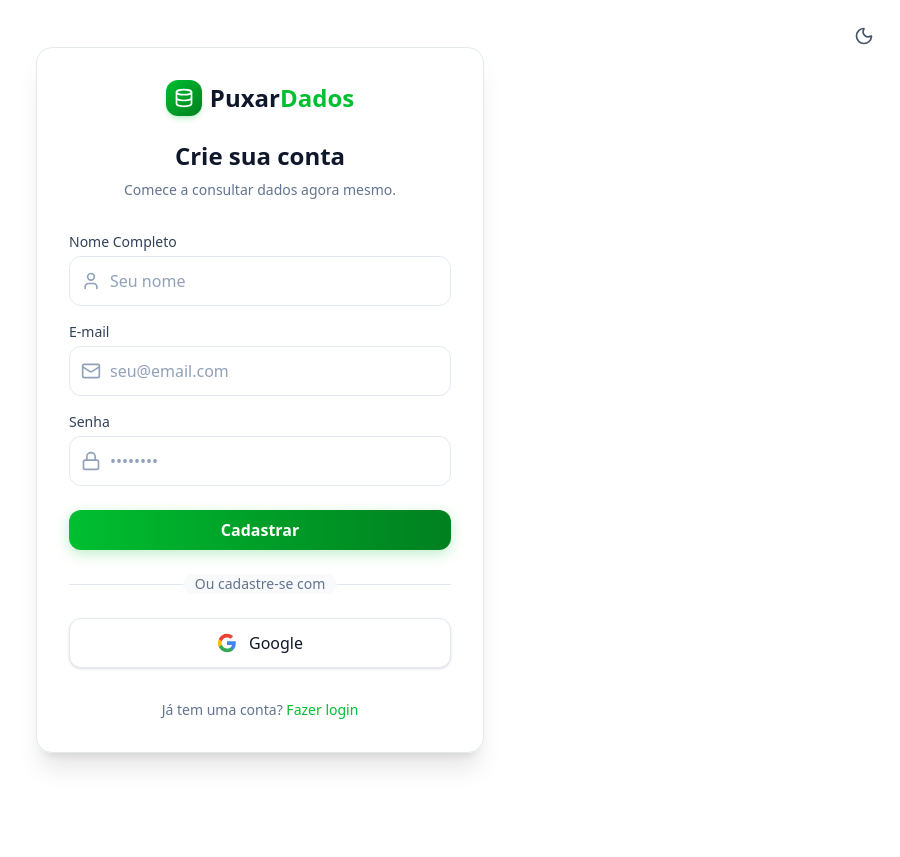
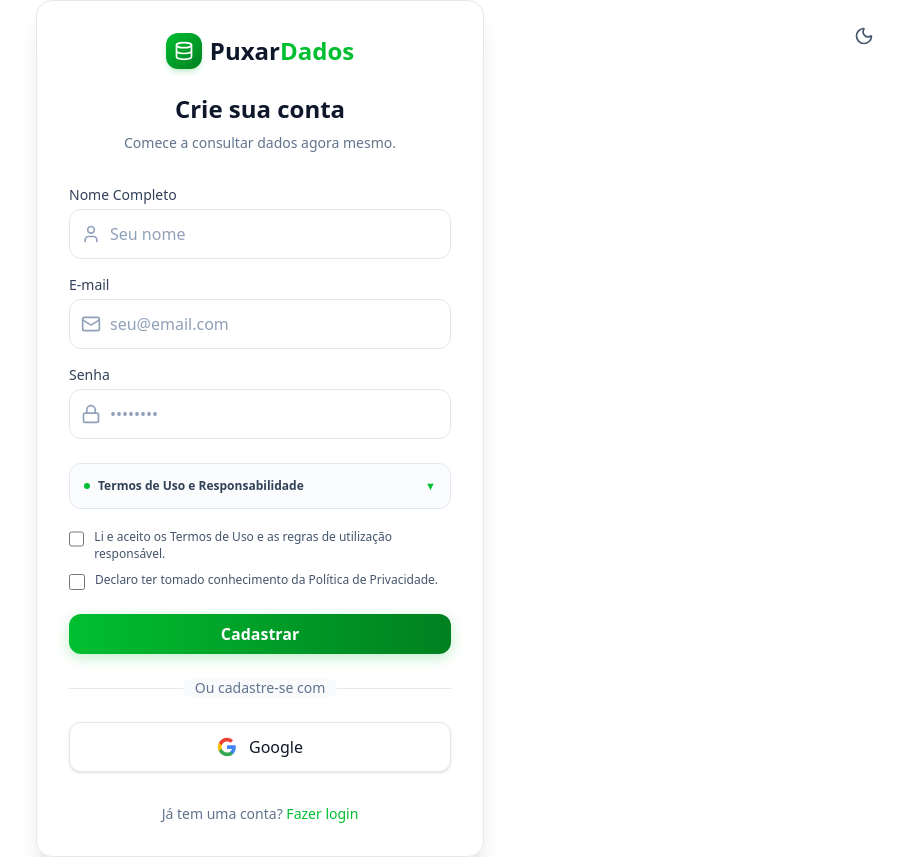
Before and after one commit to pitarf/puxardados.net, a Next.js app: page /cadastro in a window 1280 px wide. Shown: the whole page, without its empty margins (380-1280 px from the left). Before the commit the page ends 800 px from the top, so only its background shows below. Built offline with nearby package versions, Linux system fonts and the light colour scheme; no server answers; the database is empty.

Commit message:
feat(compliance): adicionar termos de uso responsavel no cadastro e modal de ciencia lgpd pos cadastro

```diff
--- a/src/app/cadastro/page.tsx
+++ b/src/app/cadastro/page.tsx
@@ -111,6 +111,59 @@
             </div>
           </div>
 
+          {/* Acordeão de Termos de Uso e Responsabilidade */}
+          <div className="pt-2">
+            <details className="group border border-slate-200 dark:border-white/10 rounded-xl bg-slate-50/50 dark:bg-white/[0.02] overflow-hidden transition-all">
+              <summary className="flex items-center justify-between p-3.5 cursor-pointer text-xs font-semibold text-slate-700 dark:text-slate-300 hover:text-primary transition-colors select-none">
+                <span className="flex items-center gap-2">
+                  <span className="w-1.5 h-1.5 rounded-full bg-primary"></span>
+                  Termos de Uso e Responsabilidade
+                </span>
+                <span className="text-[11px] text-primary group-open:rotate-180 transition-transform duration-200">
+                  ▼
+                </span>
+              </summary>
+              <div className="p-3.5 pt-0 text-[11px] leading-relaxed text-slate-600 dark:text-slate-400 border-t border-slate-200/60 dark:border-white/5 space-y-2 mt-1">
+                <p>
+                  Antes de criar sua conta, leia e aceite as condições de utilização da plataforma. Os serviços destinam-se exclusivamente a consultas com finalidade legítima e fundamento jurídico adequado.
+                </p>
+                <p>
+                  É proibido utilizar as informações para perseguição, fraude, discriminação, exposição indevida, ameaças ou qualquer atividade ilícita.
+                </p>
+                <p>
+                  O usuário responde por suas condutas e pelo tratamento posterior que realizar, sem prejuízo das responsabilidades legais da operadora.
+                </p>
+              </div>
+            </details>
+          </div>
+
+          {/* Caixas de Aceite Obrigatórias */}
+          <div className="space-y-2.5 pt-1">
+            <label className="flex items-start gap-2.5 cursor-pointer group">
+              <input
+                type="checkbox"
+                name="acceptTerms"
+                required
+                className="mt-0.5 w-4 h-4 rounded border-slate-300 dark:border-white/20 text-primary focus:ring-primary dark:bg-black/40 cursor-pointer"
+              />
+              <span className="text-xs text-slate-600 dark:text-slate-300 group-hover:text-slate-900 dark:group-hover:text-white transition-colors leading-snug">
+                Li e aceito os Termos de Uso e as regras de utilização responsável.
+              </span>
+            </label>
+
+            <label className="flex items-start gap-2.5 cursor-pointer group">
+              <input
+                type="checkbox"
+                name="acceptPrivacy"
+                required
+                className="mt-0.5 w-4 h-4 rounded border-slate-300 dark:border-white/20 text-primary focus:ring-primary dark:bg-black/40 cursor-pointer"
+              />
+              <span className="text-xs text-slate-600 dark:text-slate-300 group-hover:text-slate-900 dark:group-hover:text-white transition-colors leading-snug">
+                Declaro ter tomado conhecimento da Política de Privacidade.
+              </span>
+            </label>
+          </div>
+
           <button
             type="submit"
             disabled={isPending}
--- a/src/app/dashboard/page.tsx
+++ b/src/app/dashboard/page.tsx
@@ -9,6 +9,7 @@
 import { DataViewer } from '@/components/DataViewer';
 import { Tooltip } from '@/components/Tooltip';
 import PromoModal from '@/components/PromoModal';
+import TermsModal from '@/components/TermsModal';
 
 // Estrutura visual base (custos serão sobrescritos pelo banco)
 const INITIAL_DATA_MODULES = [
@@ -594,10 +595,13 @@
       )}
 
       {userProfile && (
-        <PromoModal
-          hasSeenPopup={userProfile.hasSeenPromoPopup}
-          userWhatsapp={userProfile.whatsapp}
-        />
+        <>
+          <TermsModal userId={userProfile.id || userProfile.email} />
+          <PromoModal
+            hasSeenPopup={userProfile.hasSeenPromoPopup}
+            userWhatsapp={userProfile.whatsapp}
+          />
+        </>
       )}
     </div>
   );
--- a/src/components/PromoModal.tsx
+++ b/src/components/PromoModal.tsx
@@ -36,10 +36,10 @@
   useEffect(() => {
     // Só abre o modal se ele nunca tiver visto o popup E não tiver WhatsApp cadastrado
     if (!hasSeenPopup && !userWhatsapp) {
-      // Pequeno delay para a página carregar
+      // Delay de 2.5s garantindo que o TermsModal seja visto primeiro
       const timer = setTimeout(() => {
         setIsOpen(true);
-      }, 1500);
+      }, 2500);
       return () => clearTimeout(timer);
     }
   }, [hasSeenPopup, userWhatsapp]);
--- /dev/null
+++ b/src/components/TermsModal.tsx
@@ -0,0 +1,103 @@
+'use client';
+
+import { useState, useEffect } from 'react';
+import { ShieldCheck, ChevronRight } from 'lucide-react';
+
+interface TermsModalProps {
+  userId?: string;
+  onAccept?: () => void;
+}
+
+/**
+ * Modal de Ciência, Responsabilidade e Uso Legítimo
+ * Exibido logo após a criação da conta/primeiro acesso, antes de qualquer outro pop-up.
+ */
+export default function TermsModal({ userId, onAccept }: TermsModalProps) {
+  const [isOpen, setIsOpen] = useState(false);
+
+  useEffect(() => {
+    // Verifica no localStorage se o usuário já confirmou a ciência dos termos
+    const storageKey = userId ? `terms_accepted_${userId}` : 'terms_accepted_generic';
+    const accepted = localStorage.getItem(storageKey);
+
+    if (!accepted) {
+      setIsOpen(true);
+    }
+  }, [userId]);
+
+  const handleProceed = () => {
+    const storageKey = userId ? `terms_accepted_${userId}` : 'terms_accepted_generic';
+    localStorage.setItem(storageKey, 'true');
+    setIsOpen(false);
+    if (onAccept) {
+      onAccept();
+    }
+  };
+
+  if (!isOpen) return null;
+
+  return (
+    <div className="fixed inset-0 z-[999] flex items-center justify-center p-4 bg-black/80 backdrop-blur-sm animate-in fade-in duration-200">
+      <div className="bg-[#0B0F17] border border-white/10 rounded-2xl w-full max-w-lg shadow-2xl p-6 md:p-8 flex flex-col text-slate-100 max-h-[90vh] overflow-y-auto custom-scrollbar">
+
+        {/* Cabeçalho */}
+        <div className="flex items-center gap-3 pb-4 border-b border-white/10">
+          <div className="w-10 h-10 rounded-xl bg-[#00BF30]/15 text-[#00BF30] flex items-center justify-center border border-[#00BF30]/30 shadow-md shadow-[#00BF30]/10">
+            <ShieldCheck className="w-5 h-5" />
+          </div>
+          <div>
+            <h3 className="text-lg font-bold text-white tracking-tight">
+              Termo de Ciência, Responsabilidade e Uso Legítimo
+            </h3>
+            <span className="text-[11px] text-emerald-400 font-mono">
+              Conformidade LGPD & Segurança Cadastral
+            </span>
+          </div>
+        </div>
+
+        {/* Corpo dos Termos */}
+        <div className="py-4 space-y-3.5 text-xs text-slate-300 leading-relaxed font-normal">
+          <p>
+            Ao criar uma conta e utilizar os serviços desta plataforma, o usuário declara estar ciente de que o acesso e o tratamento de informações pessoais de terceiros estão sujeitos à Lei nº 13.709/2018 (LGPD) e às demais normas aplicáveis.
+          </p>
+
+          <p>
+            O usuário compromete-se a utilizar os serviços exclusivamente para finalidades legítimas, específicas e juridicamente fundamentadas.
+          </p>
+
+          <p className="p-3 rounded-xl bg-red-500/10 border border-red-500/20 text-red-300 font-medium">
+            É expressamente proibida a utilização de informações obtidas por meio da plataforma para perseguição, ameaças, fraudes, discriminação, exposição indevida de dados pessoais, engenharia social ou outras atividades ilícitas.
+          </p>
+
+          <p>
+            O usuário assume responsabilidade pelas próprias condutas, declarações e operações de tratamento que realizar, inclusive eventual compartilhamento posterior das informações, nos limites previstos na legislação.
+          </p>
+
+          <p>
+            A responsabilidade por danos será apurada conforme a atuação de cada parte e os artigos 42 e 43 da LGPD, sem exclusão das obrigações legais da empresa operadora.
+          </p>
+
+          <p>
+            A plataforma poderá solicitar comprovação da finalidade da consulta, limitar funcionalidades, suspender acessos em situações justificadas e adotar medidas legalmente cabíveis para prevenir ou investigar utilizações abusivas.
+          </p>
+
+          <p className="text-[11px] text-slate-400 pt-1">
+            Ao prosseguir, o usuário confirma que leu e aceita os Termos de Uso e declara ciência da Política de Privacidade.
+          </p>
+        </div>
+
+        {/* Rodapé com Botão Prosseguir */}
+        <div className="pt-4 border-t border-white/10 mt-2">
+          <button
+            onClick={handleProceed}
+            className="w-full py-3 px-6 rounded-xl font-bold text-sm bg-gradient-to-r from-[#00BF30] to-[#008020] hover:from-[#00d836] hover:to-[#009425] text-slate-950 shadow-lg shadow-[#00BF30]/25 transition-all flex items-center justify-center gap-2 cursor-pointer active:scale-98"
+          >
+            <span>Prosseguir</span>
+            <ChevronRight className="w-4 h-4" />
+          </button>
+        </div>
+
+      </div>
+    </div>
+  );
+}
```
